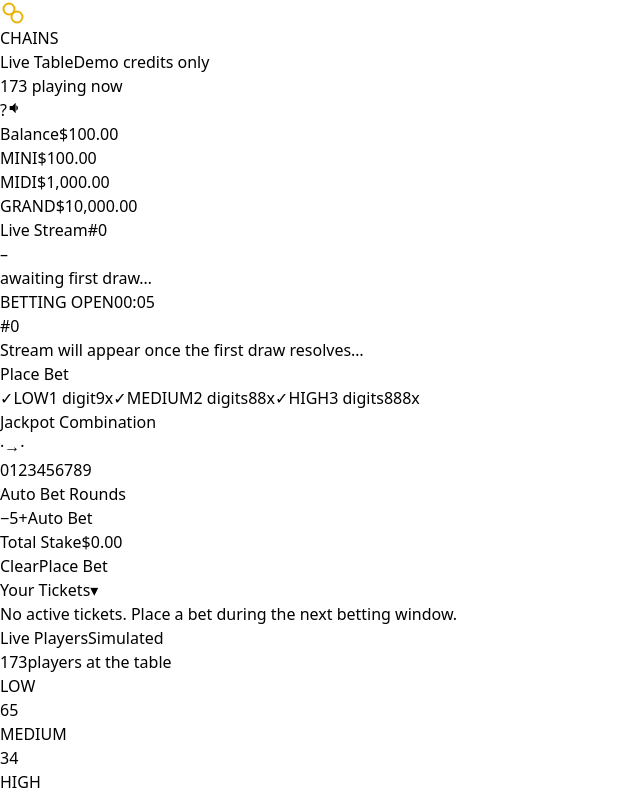
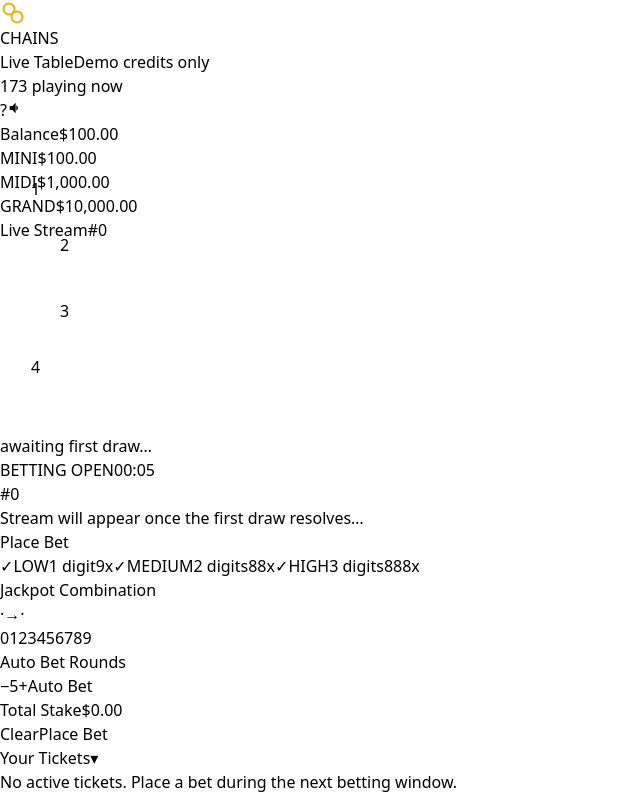
Before and after one commit to milerdo/chains, a React (Vite) app: page / in a window 1280 px wide. Shown: the top 798 px of the page, without its empty margins (0-640 px from the left). Built offline with nearby package versions, Linux system fonts and the light colour scheme.

Commit message:
claude.md

```diff
--- a/src/components/Wheel.tsx
+++ b/src/components/Wheel.tsx
@@ -1,26 +1,29 @@
 // ============================================================================
-// CHAINS — Wheel
-// The central live-draw display. The actual RNG result is already decided
-// by the engine the instant the DRAWING phase begins (see engine.ts
-// enterPhase) — but useGame() deliberately holds `currentDraw` back until
-// the suspense animation has had time to play (see MIN_REVEAL_DELAY_MS in
-// useGame.ts). That split is what this component relies on:
+// CHAINS — Wheel (rotary dial, per build spec Section 22)
 //
-//   - starting the cosmetic spin reacts to the raw `phase` (entering
-//     DRAWING is not a spoiler — only the digit value is), so it begins
-//     immediately and in sync with the real phase clock;
-//   - stopping and revealing reacts to `currentDraw` itself, which only
-//     changes once the hook's reveal delay has actually elapsed (or
-//     immediately, for a demo-panel instant step).
+// A rotary-telephone-dial-inspired reveal, not a spinning prize wheel:
+//   - 10 recessed "finger holes" arranged around a static bezel, one per
+//     digit 0-9.
+//   - A single FIXED indicator at 12 o'clock — the only position that ever
+//     determines the result. It never moves.
+//   - The DIAL rotates under the indicator (never a needle sweeping around
+//     a static face).
+//   - Only the hole currently under the indicator is ever emphasized (and
+//     even then, only with a brighter label — not a glow). Glow is
+//     reserved exclusively for the single moment of landing.
 //
-// This keeps the single source of truth for "has this draw been revealed
-// yet?" in the hook — Wheel never re-decides that on its own, which is
-// exactly what let the old per-component timers drift out of sync with
-// NumberStream/GameHistory (and with each other at high demo speeds).
+// Engine separation: the actual RNG result is already decided by the
+// engine the instant DRAWING begins — this component only reveals it, and
+// (per useGame.ts's reveal-delay, see item 1b) it genuinely does not know
+// the target digit until the hook says so. That means the dial can't
+// animate toward a known target from the start: it spins indefinitely in
+// ascending order not knowing the answer (Effect 1), then does a short
+// forward-only "final approach" the instant the true digit is revealed
+// (Effect 2), landing exactly aligned under the indicator.
 // ============================================================================
 
 import { useEffect, useRef, useState } from 'react';
-import { useGame, MIN_REVEAL_DELAY_MS } from '../hooks/useGame';
+import { useGame } from '../hooks/useGame';
 import { playDrawSettle, playTick } from '../utils/audio';
 import { formatCountdown, formatDrawIndex } from '../utils/format';
 import type { GamePhase } from '../game/types';
@@ -32,73 +35,179 @@ const PHASE_LABEL: Record<GamePhase, string> = {
   RESULT: 'RESULT',
 };
 
+// --- Dial geometry -----------------------------------------------------
+const HOLE_COUNT = 10;
+const HOLE_STEP_DEG = 360 / HOLE_COUNT; // 36deg between adjacent holes
+const DIAL_SIZE_PX = 208;
+const DIAL_RADIUS_PX = 80; // distance from center to each hole's center
+const HOLE_SIZE_PX = 32;
+
+// --- Animation timing ----------------------------------------------------
+// Indeterminate phase (Effect 1): constant angular speed while the true
+// digit is still secret. Final approach (Effect 2): a short, always-forward
+// deceleration once the real digit is known.
+const SPIN_SPEED_DEG_PER_SEC = 300;
+const FINAL_APPROACH_MS = 600;
+// If the true digit arrives within this long of the spin starting, treat it
+// as a Demo Panel instant-step (no meaningful spin happened yet) and skip
+// straight to landing with no animation, matching "Instant Step" semantics.
+const INSTANT_THRESHOLD_MS = 60;
+
+/** Which digit's hole currently sits under the fixed indicator, given the
+ * disc's cumulative forward rotation. Holes are placed at digit*36deg
+ * (clockwise from 12 o'clock) and the disc rotates by -spinAngle, so
+ * increasing spinAngle brings digits to the indicator in ascending order
+ * (0,1,2,...9,0,1,...) — verified against this exact formula before
+ * writing the component. */
+function digitAtSpinAngle(spinAngle: number): number {
+  const normalized = ((spinAngle % 360) + 360) % 360;
+  return Math.floor(normalized / HOLE_STEP_DEG) % 10;
+}
+
 export function Wheel() {
-  const { phase, currentDraw, config, speedMultiplier, timeRemaining, streamHistory, drawIndex } = useGame();
+  const { phase, currentDraw, speedMultiplier, timeRemaining, streamHistory, drawIndex } = useGame();
 
-  const [displayDigit, setDisplayDigit] = useState<number | null>(currentDraw?.digit ?? null);
+  // spinAngle is a cumulative, ALWAYS-INCREASING value — the dial only
+  // ever advances forward through ascending digits, across its whole
+  // lifetime, never resetting or reversing (matching a real dial's
+  // continuous mechanical motion).
+  const spinAngleRef = useRef(0);
+  const [displayRotation, setDisplayRotation] = useState(0);
+  const [currentDigit, setCurrentDigit] = useState(currentDraw?.digit ?? 0);
   const [spinning, setSpinning] = useState(false);
-  const [justSettled, setJustSettled] = useState(false);
+  const [justLanded, setJustLanded] = useState(false);
 
   const prevPhaseRef = useRef<GamePhase>(phase);
   const prevRevealedDrawIndexRef = useRef<number | undefined>(currentDraw?.drawIndex);
-  const rafRef = useRef<number | null>(null);
+  const spinStartTimeRef = useRef(0);
+  const indeterminateRafRef = useRef<number | null>(null);
+  const finalApproachRafRef = useRef<number | null>(null);
+  // Read via ref (not the effect's dependency array) so a mid-spin speed
+  // change from the Demo Panel is picked up on the very next animation
+  // frame without restarting (and thereby killing) the in-progress spin.
+  const speedMultiplierRef = useRef(speedMultiplier);
+  speedMultiplierRef.current = speedMultiplier;
 
-  // Effect 1 — start the cosmetic spin the instant we (really) enter
-  // DRAWING. Purely decorative: it swaps in random digits with a
-  // decelerating cadence and, if nothing else happened, just holds on the
-  // last random digit — it never decides the outcome and never reveals it.
+  // Effect 1 — the instant we (really) enter DRAWING, start an
+  // indeterminate ascending spin. Entering DRAWING is not itself a
+  // spoiler (only the digit value is), so this reacts to the raw phase
+  // and begins immediately, in sync with the real phase clock — it just
+  // doesn't know where it's going yet.
   useEffect(() => {
     const enteredDrawing = phase === 'DRAWING' && prevPhaseRef.current !== 'DRAWING';
     prevPhaseRef.current = phase;
     if (!enteredDrawing) return;
 
     setSpinning(true);
-    const duration = Math.max(MIN_REVEAL_DELAY_MS, config.drawAnimationDurationMs) / speedMultiplier;
-    const start = performance.now();
-    let lastSwap = start;
+    setJustLanded(false);
+    spinStartTimeRef.current = performance.now();
+    let lastFrameTime = spinStartTimeRef.current;
+    let lastDigit = digitAtSpinAngle(spinAngleRef.current);
 
     function step(now: number) {
-      const elapsed = now - start;
-      const t = Math.min(1, elapsed / duration);
-      // Swap interval grows from ~45ms to ~525ms as t -> 1, which reads as
-      // a natural deceleration toward the (still-hidden) final digit.
-      const swapInterval = 45 + Math.pow(t, 3) * 480;
-      if (now - lastSwap >= swapInterval) {
-        setDisplayDigit(Math.floor(Math.random() * 10));
-        lastSwap = now;
+      const deltaSec = (now - lastFrameTime) / 1000;
+      lastFrameTime = now;
+      spinAngleRef.current += SPIN_SPEED_DEG_PER_SEC * speedMultiplierRef.current * deltaSec;
+      setDisplayRotation(spinAngleRef.current);
+
+      const nextDigit = digitAtSpinAngle(spinAngleRef.current);
+      if (nextDigit !== lastDigit) {
+        lastDigit = nextDigit;
+        setCurrentDigit(nextDigit);
         playTick();
       }
-      if (t < 1) {
-        rafRef.current = requestAnimationFrame(step);
+      indeterminateRafRef.current = requestAnimationFrame(step);
     }
-    }
-    rafRef.current = requestAnimationFrame(step);
+    indeterminateRafRef.current = requestAnimationFrame(step);
 
     return () => {
-      if (rafRef.current !== null) cancelAnimationFrame(rafRef.current);
+      if (indeterminateRafRef.current !== null) cancelAnimationFrame(indeterminateRafRef.current);
     };
-  }, [phase, config.drawAnimationDurationMs, speedMultiplier]);
+  }, [phase]);
 
-  // Effect 2 — reveal the true digit the moment the hook's delayed
-  // `currentDraw` actually updates. This is the ONLY place the real digit
-  // is shown, and it fires immediately for an instant-stepped draw (since
-  // the hook skips its own delay in that case) or after the full delay for
-  // a normally-timed one.
+  // Effect 2 — the moment the hook's delayed `currentDraw` actually
+  // updates (immediately for an instant step, or after the full reveal
+  // delay otherwise), stop the indeterminate spin and do a short,
+  // always-forward "final approach" to the true digit, landing it exactly
+  // under the indicator. This is the ONLY place the real digit is shown.
   useEffect(() => {
     if (!currentDraw || currentDraw.drawIndex === prevRevealedDrawIndexRef.current) return;
     prevRevealedDrawIndexRef.current = currentDraw.drawIndex;
 
-    if (rafRef.current !== null) {
-      cancelAnimationFrame(rafRef.current);
-      rafRef.current = null;
+    if (indeterminateRafRef.current !== null) {
+      cancelAnimationFrame(indeterminateRafRef.current);
+      indeterminateRafRef.current = null;
     }
-    setDisplayDigit(currentDraw.digit);
+    if (finalApproachRafRef.current !== null) {
+      cancelAnimationFrame(finalApproachRafRef.current);
+      finalApproachRafRef.current = null;
+    }
+
+    const targetDigit = currentDraw.digit;
+    const wasInstant = performance.now() - spinStartTimeRef.current < INSTANT_THRESHOLD_MS;
+    const currentAtStart = digitAtSpinAngle(spinAngleRef.current);
+    const rawTicks = (targetDigit - currentAtStart + 10) % 10;
+    // Always travel forward by at least one step so there's a visible
+    // landing motion, except when instant-stepping (genuinely no
+    // animation should play there).
+    const ticks = wasInstant ? rawTicks : rawTicks === 0 ? HOLE_COUNT : rawTicks;
+    const targetAngle = spinAngleRef.current + ticks * HOLE_STEP_DEG;
+
+    function land() {
+      spinAngleRef.current = targetAngle;
+      setDisplayRotation(targetAngle);
+      setCurrentDigit(targetDigit);
       setSpinning(false);
+      setJustLanded(true);
       playDrawSettle();
-    setJustSettled(true);
-    const settleTimeout = window.setTimeout(() => setJustSettled(false), 500);
-    return () => window.clearTimeout(settleTimeout);
+      window.setTimeout(() => setJustLanded(false), 650);
+    }
+
+    if (wasInstant) {
+      land();
+      return;
+    }
+
+    const startAngle = spinAngleRef.current;
+    const startTime = performance.now();
+    const approachDurationMs = FINAL_APPROACH_MS / speedMultiplierRef.current;
+    let lastDigit = digitAtSpinAngle(startAngle);
+
+    function step(now: number) {
+      const t = Math.min(1, (now - startTime) / approachDurationMs);
+      const eased = 1 - Math.pow(1 - t, 3); // ease-out: decelerates into the landing
+      const angle = startAngle + (targetAngle - startAngle) * eased;
+      spinAngleRef.current = angle;
+      setDisplayRotation(angle);
+
+      const nextDigit = digitAtSpinAngle(angle);
+      if (nextDigit !== lastDigit && t < 1) {
+        lastDigit = nextDigit;
+        setCurrentDigit(nextDigit);
+        playTick();
+      }
+
+      if (t < 1) {
+        finalApproachRafRef.current = requestAnimationFrame(step);
+      } else {
+        land();
+      }
+    }
+    finalApproachRafRef.current = requestAnimationFrame(step);
+
+    return () => {
+      if (finalApproachRafRef.current !== null) cancelAnimationFrame(finalApproachRafRef.current);
+    };
   }, [currentDraw]);
+
+  // Cleanup on unmount.
+  useEffect(
+    () => () => {
+      if (indeterminateRafRef.current !== null) cancelAnimationFrame(indeterminateRafRef.current);
+      if (finalApproachRafRef.current !== null) cancelAnimationFrame(finalApproachRafRef.current);
+    },
+    [],
+  );
 
   const recentDigits = streamHistory.slice(-6);
   const showCountdown = phase === 'BETTING_OPEN';
@@ -114,27 +223,69 @@ export function Wheel() {
       </div>
 
       <div className="mt-5 flex flex-col items-center">
+        <div className="relative" style={{ width: DIAL_SIZE_PX, height: DIAL_SIZE_PX }}>
+          {/* Static bezel — flat dark, no gradient (Section 22/31: high
+              contrast, minimal, glow reserved for the landing only). */}
           <div
             className={[
-            'relative flex h-24 w-24 items-center justify-center rounded-2xl border-2 bg-[#0c0c0c] transition-all duration-300 sm:h-28 sm:w-28',
-            spinning
-              ? 'border-[#eab308]/40'
-              : justSettled
-                ? 'border-[#eab308] shadow-[0_0_36px_-4px_rgba(234,179,8,0.65)]'
-                : 'border-white/10',
+              'absolute inset-0 rounded-full border-2 bg-[#141414] transition-colors duration-300',
+              spinning ? 'border-white/15' : 'border-white/10',
+            ].join(' ')}
+          />
+
+          {/* The 10 finger holes. Each is positioned with the standard
+              rotate/translate/counter-rotate technique so it orbits the
+              center while its own label stays upright — no separately
+              rotating wrapper needed. */}
+          {Array.from({ length: HOLE_COUNT }, (_, digit) => {
+            const angle = digit * HOLE_STEP_DEG - displayRotation;
+            const isLit = digit === currentDigit;
+            const isLanded = isLit && justLanded;
+            return (
+              <div
+                key={digit}
+                className="absolute left-1/2 top-1/2"
+                style={{
+                  width: HOLE_SIZE_PX,
+                  height: HOLE_SIZE_PX,
+                  marginLeft: -HOLE_SIZE_PX / 2,
+                  marginTop: -HOLE_SIZE_PX / 2,
+                  transform: `rotate(${angle}deg) translateY(-${DIAL_RADIUS_PX}px) rotate(${-angle}deg)`,
+                }}
+              >
+                <div
+                  className={[
+                    'flex h-full w-full items-center justify-center rounded-full',
+                    'shadow-[inset_0_2px_5px_rgba(0,0,0,0.65),inset_0_-1px_1px_rgba(255,255,255,0.04)]',
+                    isLanded ? 'bg-[#1c1608]' : 'bg-[#101010]',
                   ].join(' ')}
                 >
-          {spinning && (
-            <span className="pointer-events-none absolute inset-0 animate-pulse rounded-2xl border-2 border-[#eab308]/30" />
-          )}
                   <span
                     className={[
-              'font-mono text-5xl font-bold tabular-nums transition-transform duration-200 sm:text-6xl',
-              justSettled ? 'scale-110 text-[#eab308]' : 'text-white',
+                      'font-mono font-bold tabular-nums transition-all duration-150',
+                      isLanded
+                        ? 'scale-125 text-2xl text-[#eab308]'
+                        : isLit
+                          ? 'text-base text-white/85'
+                          : 'text-sm text-white/25',
                     ].join(' ')}
+                    style={isLanded ? { textShadow: '0 0 18px rgba(234,179,8,0.7)' } : undefined}
                   >
-            {displayDigit ?? '–'}
+                    {digit}
                   </span>
+                </div>
+              </div>
+            );
+          })}
+
+          {/* Fixed indicator — a distinct mechanical tab/bracket at 12
+              o'clock. Never rotates; this is the only position that
+              determines the result. Neutral metal tone, not gold — gold
+              is reserved for the winning digit itself. */}
+          <div className="absolute left-1/2 top-0 z-10 -translate-x-1/2 -translate-y-1/2">
+            <div className="h-3 w-6 rounded-sm border border-white/25 bg-[#2a2a2a] shadow-[0_1px_3px_rgba(0,0,0,0.5)]" />
+            <div className="mx-auto -mt-px h-2 w-2 rotate-45 border-b border-r border-white/25 bg-[#2a2a2a]" />
+          </div>
         </div>
 
         <div className="mt-4 flex items-center gap-1.5">
```
Also changed, not shown: 1 other file (tests, documents, lock files or other folders). Lines whose indentation alone changed are shown as unchanged.
